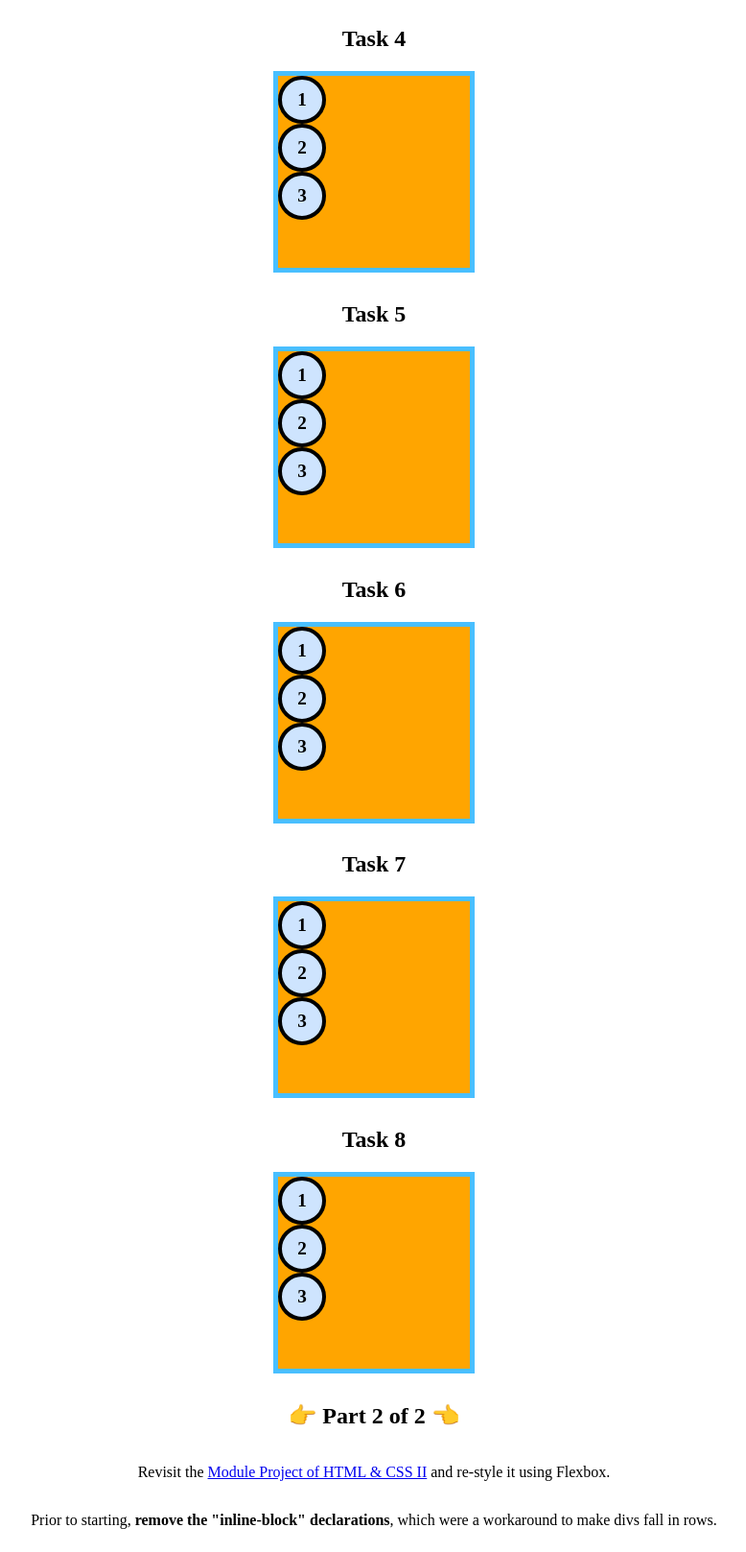
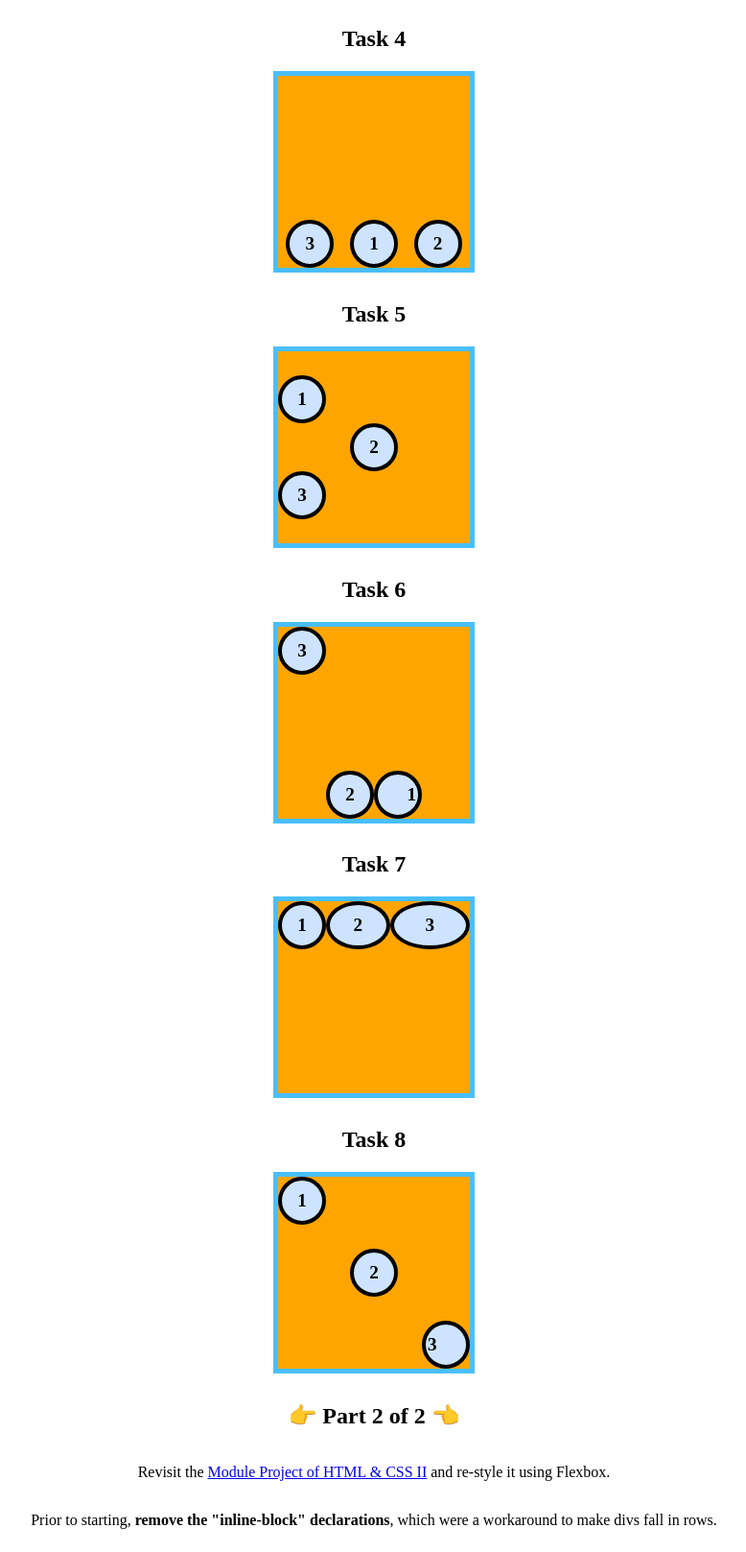
Before and after one commit to bloominstituteoftechnology/module-project-html-and-css-iii-Exalted1715, a plain HTML site: page index.html in a window 1280 px wide. Shown: the part 1159-2776 px from the top of the page at 96% size, without its empty margins (250-1028 px from the left). Drawn offline with Linux system fonts and the light colour scheme.

Commit message:
compelted project

```diff
--- a/index.html
+++ b/index.html
@@ -55,21 +55,104 @@
     Making changes to the HTML is not allowed! The tasks must be completed using CSS alone.
     */
 
+    [id^=flexContainer] {
+    display: flex;
+    }
+
     /* 👉 Task 1 - [HINT] only the flex container needs to be manipulated */
+    #flexContainer1{
+      display: flex;
+      justify-content: space-evenly;
+
+    }
 
     /* 👉 Task 2 - [HINT] the flex container needs to change direction */
+    #flexContainer2{
+      flex-direction: column;
+      justify-content: space-between;
+      align-items: center;
+    }
 
     /* 👉 Task 3 - [HINT] the flex direction can be reversed */
+    #flexContainer3{
+      flex-direction: column-reverse;
+      justify-content: flex-end;
+      align-items: flex-end;
+    }
 
     /* 👉 Task 4 - [HINT] the flex items need a new order */
+    #flexContainer4{
+      justify-content: space-around;
+      align-items: flex-end;
+    }
+
+    #flexContainer4 .flexItem:nth-child(1) {
+      order: 2;
+    }
+    #flexContainer4 .flexItem:nth-child(2) {
+      order: 3;
+    }
+    #flexContainer4 .flexItem:nth-child(3) {
+      order: 1;
+    }
 
     /* 👉 Task 5 - [HINT] research align-self */
+    #flexContainer5{
+      flex-direction: column;
+      justify-content: center;
+    }
+
+    #flexContainer5 .flexItem:nth-child(2){
+      align-self: center;
+    }
+
 
     /* 👉 Task 6 - [HINT] flex items can be flex containers */
 
+    #flexContainer6{
+      align-items: flex-end;
+      flex-direction: row-reverse;
+      justify-content: flex-end;
+
+    }
+
+    #flexContainer6 .flexItem:nth-child(1){
+     justify-content: flex-end;
+    }
+    #flexContainer6 .flexItem:nth-child(2){
+     align-items: flex flex-end;
+    }
+    #flexContainer6 .flexItem:nth-child(3){
+     align-self: flex-start;
+    }
+
     /* 👉 Task 7 - [HINT] research flex-grow */
+    #flexContainer7 .flexItem:nth-child(1){
+     flex-grow: 0 ;
+    }
+    #flexContainer7 .flexItem:nth-child(2){
+      flex-grow: 1 ;
+    }
+    #flexContainer7 .flexItem:nth-child(3){
+      flex-grow:2 ;
+    }
+
 
     /* 👉 Task 8 - [HINT] you got this! */
+    #flexContainer8{
+      justify-content: space-between;
+    }
+
+    #flexContainer8 .flexItem:nth-child(1){
+     justify-content: flex end;
+    }
+    #flexContainer8 .flexItem:nth-child(2){
+      align-self: center;
+    }
+    #flexContainer8 .flexItem:nth-child(3){
+      align-self: flex-end;
+      justify-content: flex-start;
+    }
 
 
     /*
```
